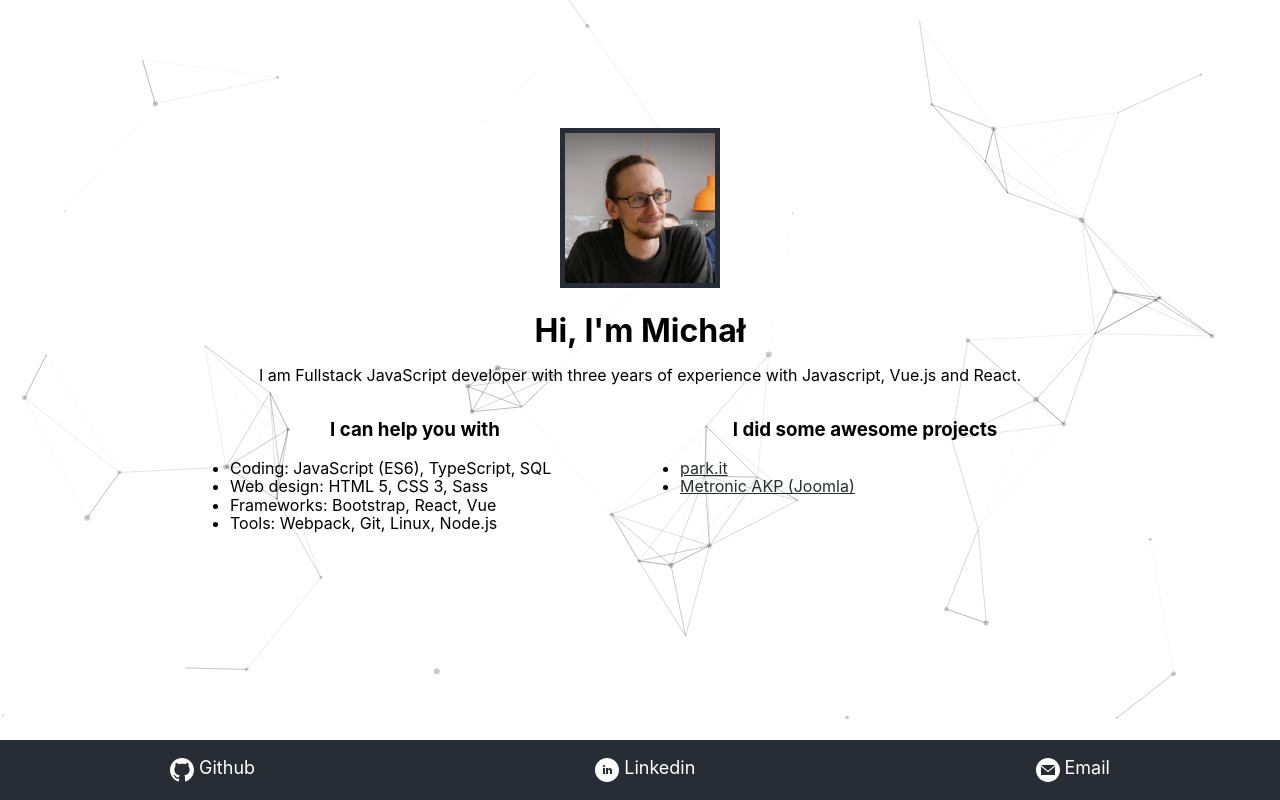
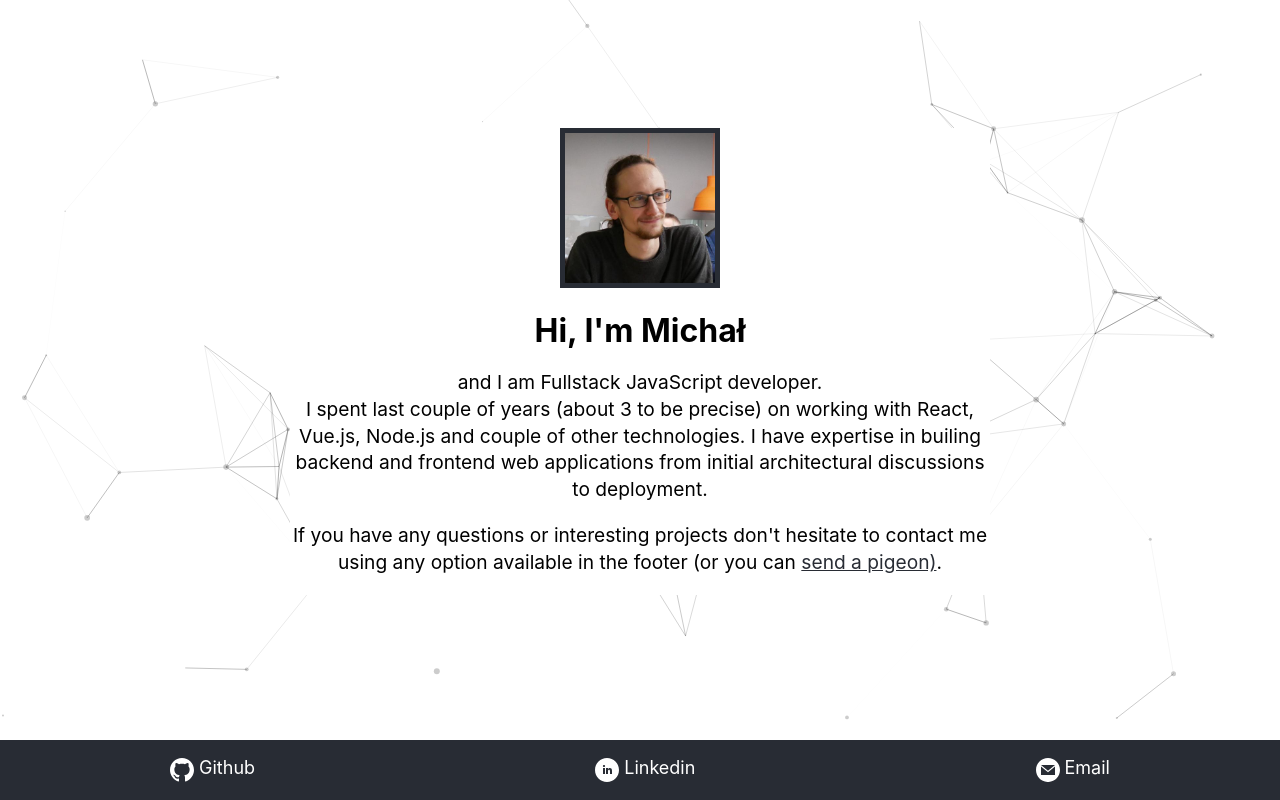
Before and after one commit to mgolebiowski/mgolebiowski.github.io, a Preact app: page / in a window 1280 px wide. Built offline with nearby package versions, Linux system fonts and the light colour scheme.

Commit message:
stop flexing with list of techs

```diff
--- a/src/App.css
+++ b/src/App.css
@@ -18,3 +18,8 @@ a:hover {
 a:hover > svg {
   fill: #F57058;
 }
+
+p {
+  font-size: 1.2em;
+  line-height: 1.4;
+}
--- a/src/components/footer.js
+++ b/src/components/footer.js
@@ -27,7 +27,7 @@ export default () => {
         </svg>
         Linkedin
       </a>
-      <a href="mailto:michal.golebiowski4@gmail.com">
+      <a href="mailto:michal@golebiowski.me">
         <svg
           xmlns="http://www.w3.org/2000/svg"
           width="24"
--- a/src/components/main.css
+++ b/src/components/main.css
@@ -7,22 +7,13 @@
   text-align: center;
 }
 
+.row {
+  max-width: 700px;
+  margin: 0 10px;
+  background-color: white;
+}
+
 .my-face {
   width: 150px;
   border: #282c34 5px solid;
 }
-
-.flex-row {
-  display: flex;
-  justify-content: center;
-  flex-wrap: wrap;
-}
-
-.content-item {
-  flex-basis: 450px;
-  text-align: left;
-}
-
-.content-item h3 {
-  text-align: center;
-}
--- a/src/components/main.js
+++ b/src/components/main.js
@@ -9,43 +9,13 @@ export default () => {
         <img className="my-face" src="assets/face.jpeg" alt="My face" />
         <h1>Hi, I'm Michał</h1>
         <p>
-          I am Fullstack JavaScript developer with three years of experience
-          with Javascript, Vue.js and React.
+          and I am Fullstack JavaScript developer.
+          <br />I spent last couple of years (about {new Date().getFullYear() - 2016} to be precise) on working with React, Vue.js, Node.js and couple of other technologies.
+          I have expertise in builing backend and frontend web applications from initial architectural discussions to deployment.
         </p>
-      </div>
-      <div className="row flex-row">
-        <div className="content-item">
-          <h3>I can help you with</h3>
-          <ul>
-            <li>Coding: JavaScript (ES6), TypeScript, SQL</li>
-            <li>Web design: HTML 5, CSS 3, Sass</li>
-            <li>Frameworks: Bootstrap, React, Vue</li>
-            <li>Tools: Webpack, Git, Linux, Node.js</li>
-          </ul>
-        </div>
-        <div className="content-item">
-          <h3>I did some awesome projects</h3>
-          <ul>
-            <li>
-              <a
-                href="http://parkit-krk.github.io/"
-                target="_blank"
-                rel="noopener noreferrer"
-              >
-                park.it
-              </a>
-            </li>
-            <li>
-              <a
-                href="http://www.metronic.pl/"
-                target="_blank"
-                rel="noopener noreferrer"
-              >
-                Metronic AKP (Joomla)
-              </a>
-            </li>
-          </ul>
-        </div>
+        <p>
+          If you have any questions or interesting projects don't hesitate to contact me using any option available in the footer (or you can <a target="_blank" rel="noopener noreferrer" href="https://tools.ietf.org/html/rfc1149">send a pigeon)</a>.
+        </p>
       </div>
     </div>
   );
```
Also changed, not shown: 1 other file (tests, documents, lock files or other folders).
